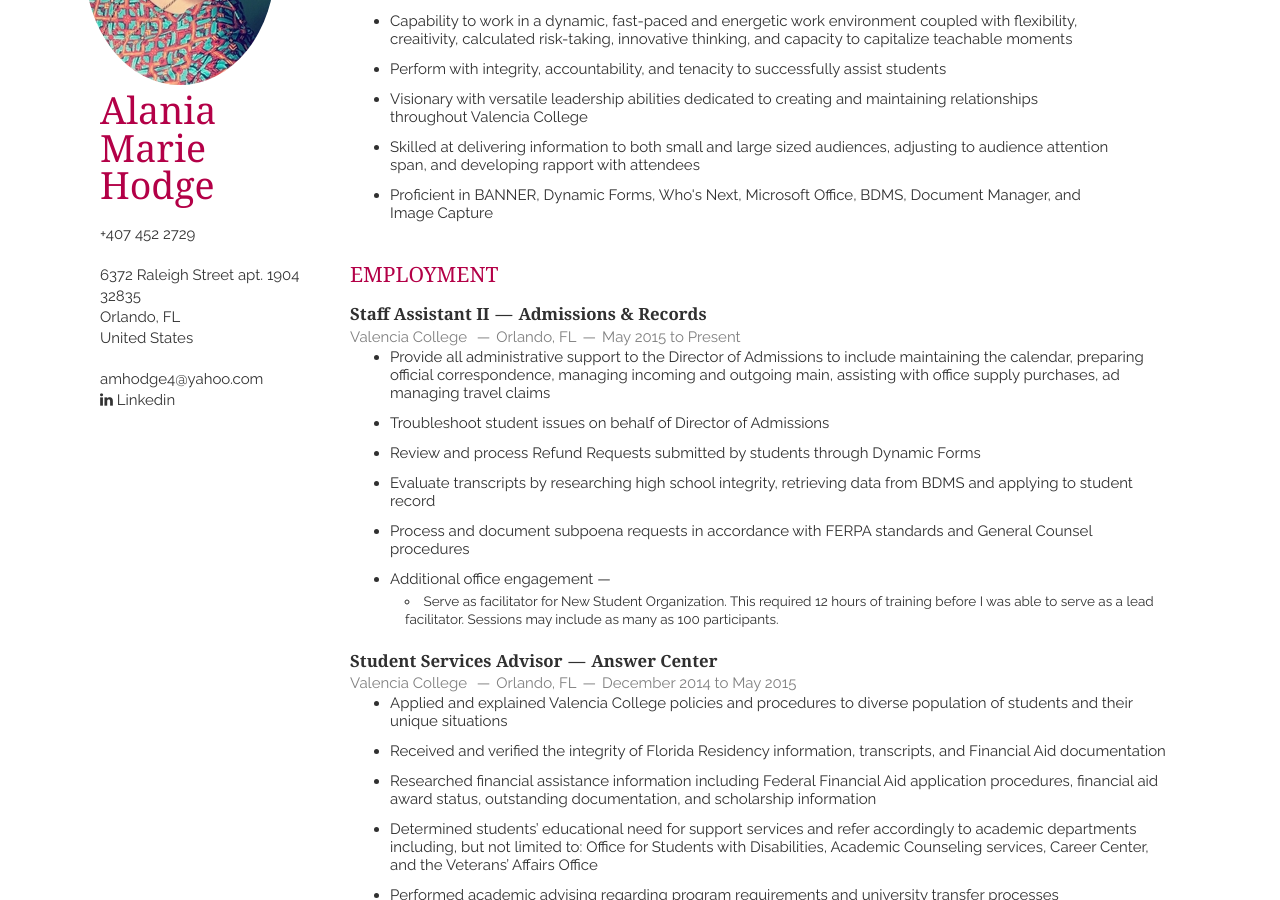
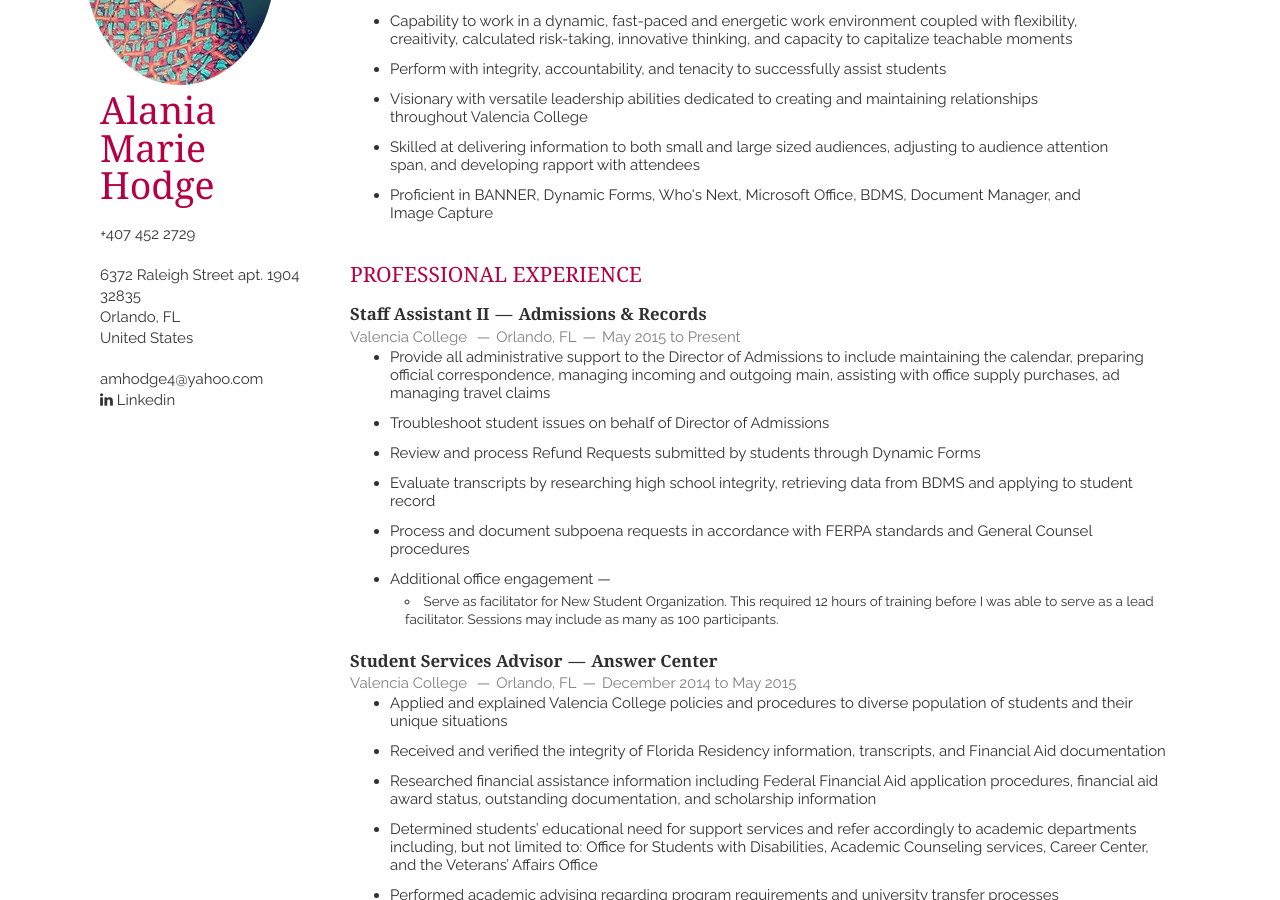
Before and after one commit to alaniahodge/alaniahodge.github.io, a Jekyll site: the page built from resume.html, in a window 1280 px wide and 900 px high, scrolled down 305 px. Built offline with Jekyll 4.4.1, drawn with Linux system fonts in a browser that asks for light colours; nearby versions of some CDN libraries.

Commit message:
changed EMPLOYMENT to PROFESSIONAL EXPERIENCE

```diff
--- a/_includes/employment.html
+++ b/_includes/employment.html
@@ -1,5 +1,5 @@
 <section class="fourteen columns">
-    <h1>Employment</h1>
+    <h1>Professional Experience</h1>
     <article>
         <header>
             <h1><address>Staff Assistant II</address><time>Admissions & Records</time></h1>
```
